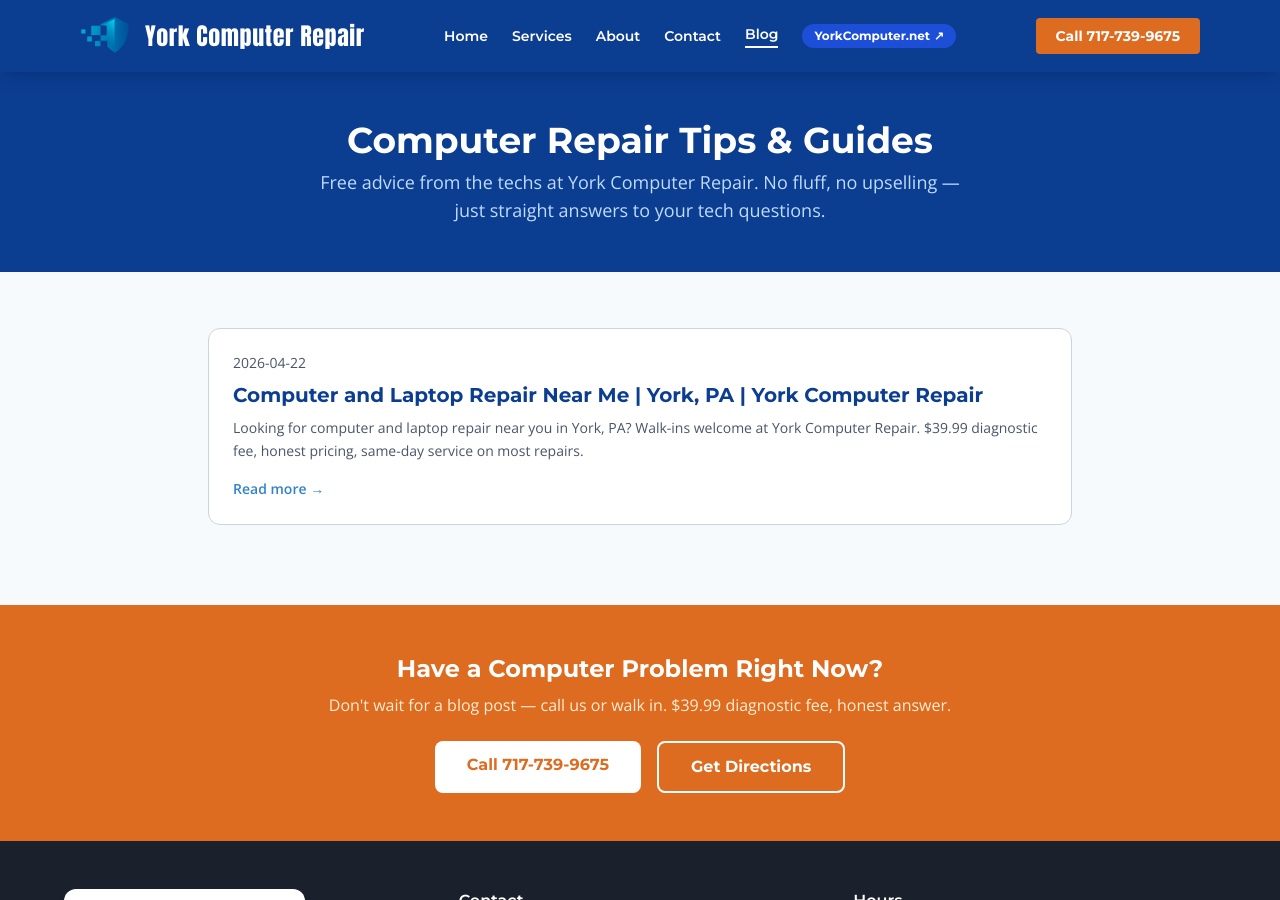
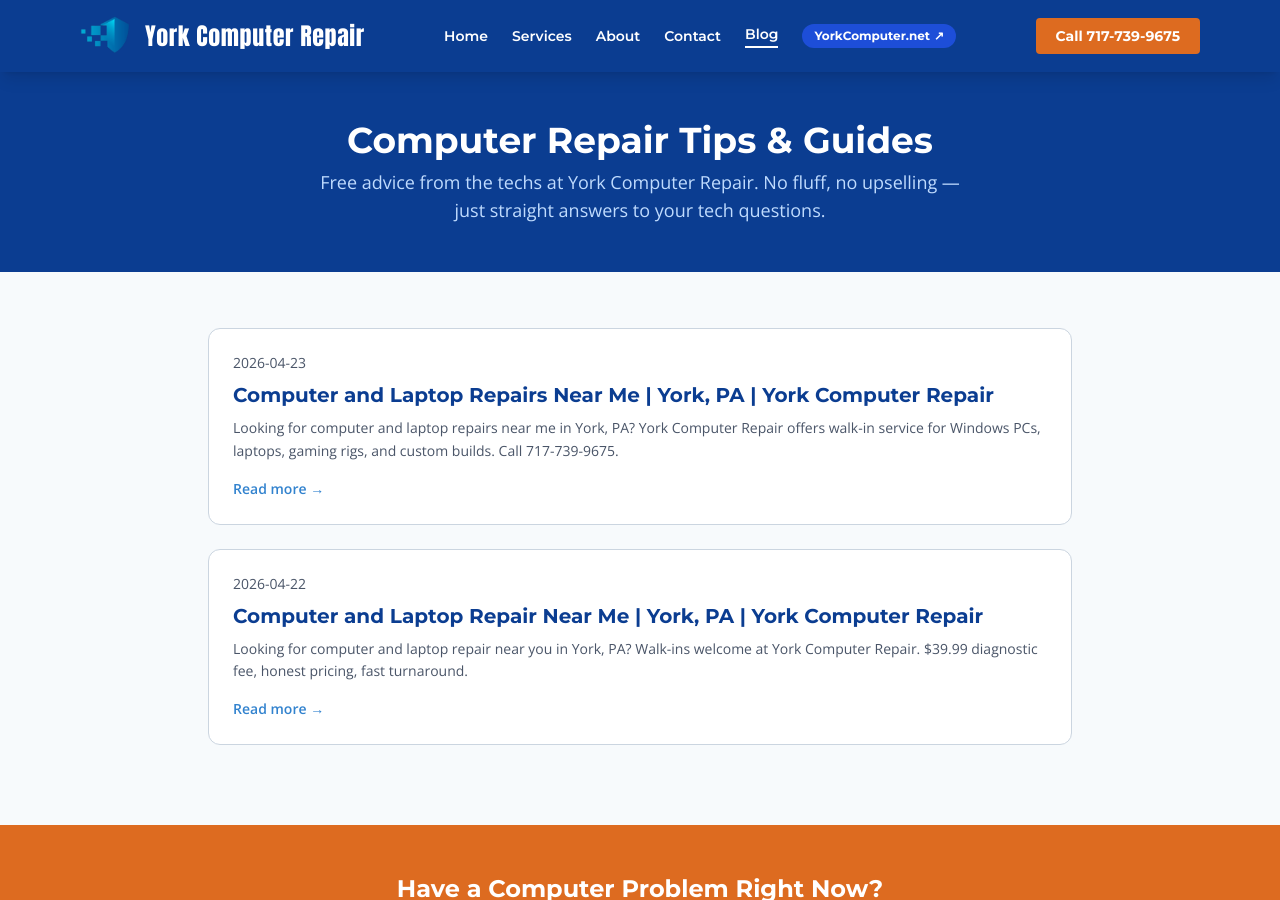
Before and after one commit to oak8513/ycr-site, a Jekyll site: the page built from blog/index.html, in a window 1280 px wide and 900 px high. Built offline with Jekyll 4.4.1, drawn with Linux system fonts in a browser that asks for light colours; nearby versions of some CDN libraries; a script that is not in the unit is left out.

Commit message:
Fix blog index: replace Jekyll loop with static BEGIN_POSTS marker
Switched from {% for post in site.posts %} to a static HTML listing
with the BEGIN_POSTS/END_POSTS markers the content engine expects.
Pre-populated both existing posts (2026-04-22, 2026-04-23).

Co-Authored-By: Claude Sonnet 4.6 <noreply@anthropic.com>

```diff
--- a/blog/index.html
+++ b/blog/index.html
@@ -16,16 +16,24 @@ og_description: "Tech tips and computer repair guides from your local York, PA r
   <!-- BLOG LISTING -->
   <div class="max-w-4xl mx-auto px-4 py-14">
 
-    {% for post in site.posts %}
+    <!-- BEGIN_POSTS -->
     <article class="bg-white border border-ycr-gray rounded-xl p-6 hover:shadow-lg transition mb-6">
-      <div class="text-sm text-ycr-steel mb-2">{{ post.date | date: "%Y-%m-%d" }}</div>
+      <div class="text-sm text-ycr-steel mb-2">2026-04-23</div>
       <h2 class="font-heading font-bold text-xl text-ycr-blue mb-2">
-        <a href="{{ post.url }}" class="hover:underline">{{ post.title }}</a>
+        <a href="/blog/computer-and-laptop-repairs-near-me-york-pa.html" class="hover:underline">Computer and Laptop Repairs Near Me | York, PA | York Computer Repair</a>
       </h2>
-      <p class="text-ycr-steel text-sm leading-relaxed">{{ post.excerpt | strip_html | truncatewords: 30 }}</p>
-      <a href="{{ post.url }}" class="mt-4 inline-block text-ycr-signal font-semibold text-sm hover:underline">Read more &rarr;</a>
+      <p class="text-ycr-steel text-sm leading-relaxed">Looking for computer and laptop repairs near me in York, PA? York Computer Repair offers walk-in service for Windows PCs, laptops, gaming rigs, and custom builds. Call 717-739-9675.</p>
+      <a href="/blog/computer-and-laptop-repairs-near-me-york-pa.html" class="mt-4 inline-block text-ycr-signal font-semibold text-sm hover:underline">Read more &rarr;</a>
     </article>
-    {% endfor %}
+    <article class="bg-white border border-ycr-gray rounded-xl p-6 hover:shadow-lg transition mb-6">
+      <div class="text-sm text-ycr-steel mb-2">2026-04-22</div>
+      <h2 class="font-heading font-bold text-xl text-ycr-blue mb-2">
+        <a href="/blog/computer-and-laptop-repair-near-me-york-pa.html" class="hover:underline">Computer and Laptop Repair Near Me | York, PA | York Computer Repair</a>
+      </h2>
+      <p class="text-ycr-steel text-sm leading-relaxed">Looking for computer and laptop repair near you in York, PA? Walk-ins welcome at York Computer Repair. $39.99 diagnostic fee, honest pricing, fast turnaround.</p>
+      <a href="/blog/computer-and-laptop-repair-near-me-york-pa.html" class="mt-4 inline-block text-ycr-signal font-semibold text-sm hover:underline">Read more &rarr;</a>
+    </article>
+    <!-- END_POSTS -->
 
   </div>
 
```
